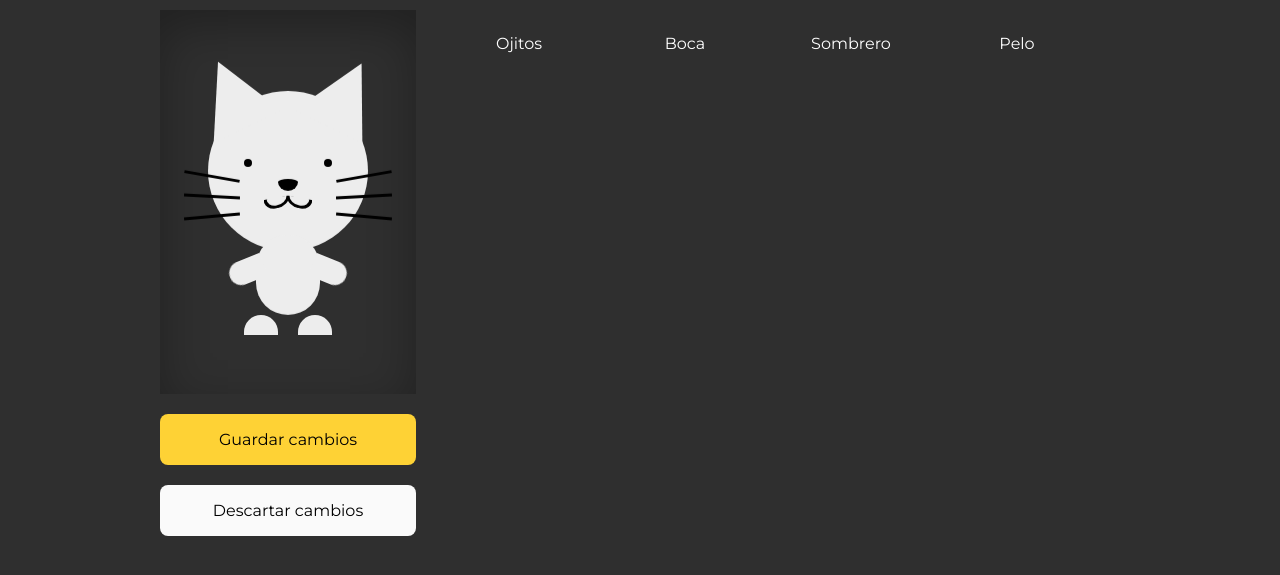
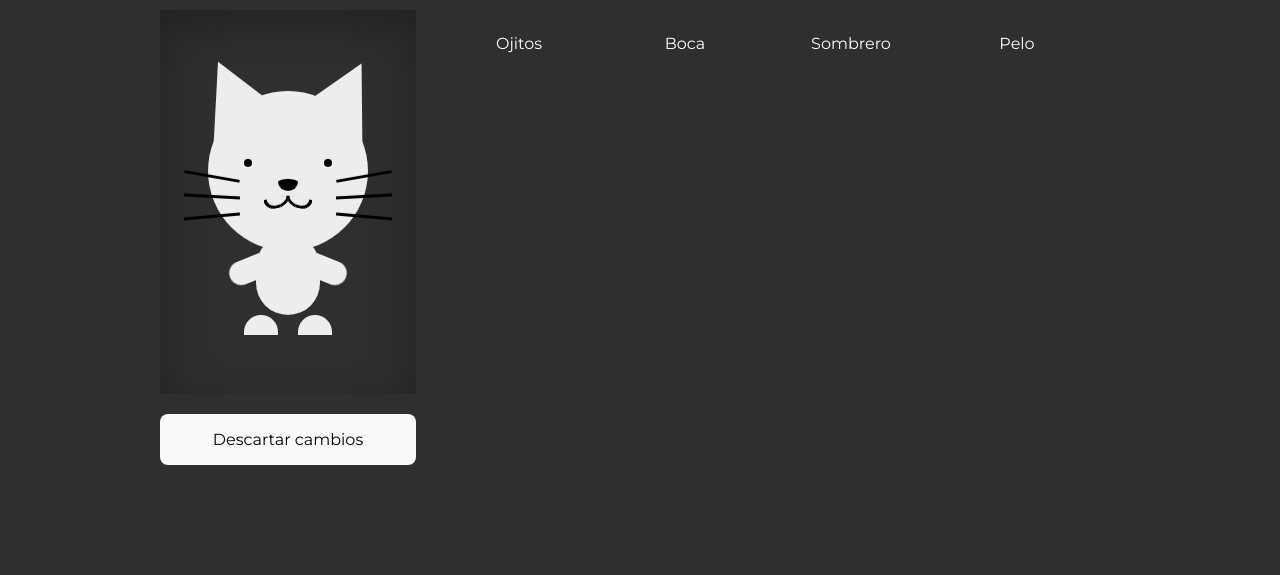
Before and after one commit to VaninaBlas/Cat_style, a plain HTML site: page index.html in a window 1280 px wide. Shown: the part 85-660 px from the top of the page. Drawn offline with Linux system fonts and the light colour scheme.

Commit message:
delete btn_save

```diff
--- a/index.html
+++ b/index.html
@@ -58,10 +58,6 @@
           </div>
         </div>
         <div class="buttons-container">
-          <button type="button" id="btn_save" title="no funciona lol">
-            <i class="fa-regular fa-floppy-disk"></i>
-            Guardar cambios
-          </button>
           <button
             type="reset"
             id="btn_discard"
--- a/style.css
+++ b/style.css
@@ -214,15 +214,7 @@ body {
 .buttons-container > button:last-child {
   margin-bottom: 0;
 }
-#btn_save {
-  background-color: #fed235;
-}
-#btn_save:hover {
-  background-color: #fec702;
-}
-#btn_save:active {
-  background-color: #cca001;
-}
+
 #btn_discard {
   background-color: #fafafa;
 }
```
Also changed, not shown: 1 other file.
